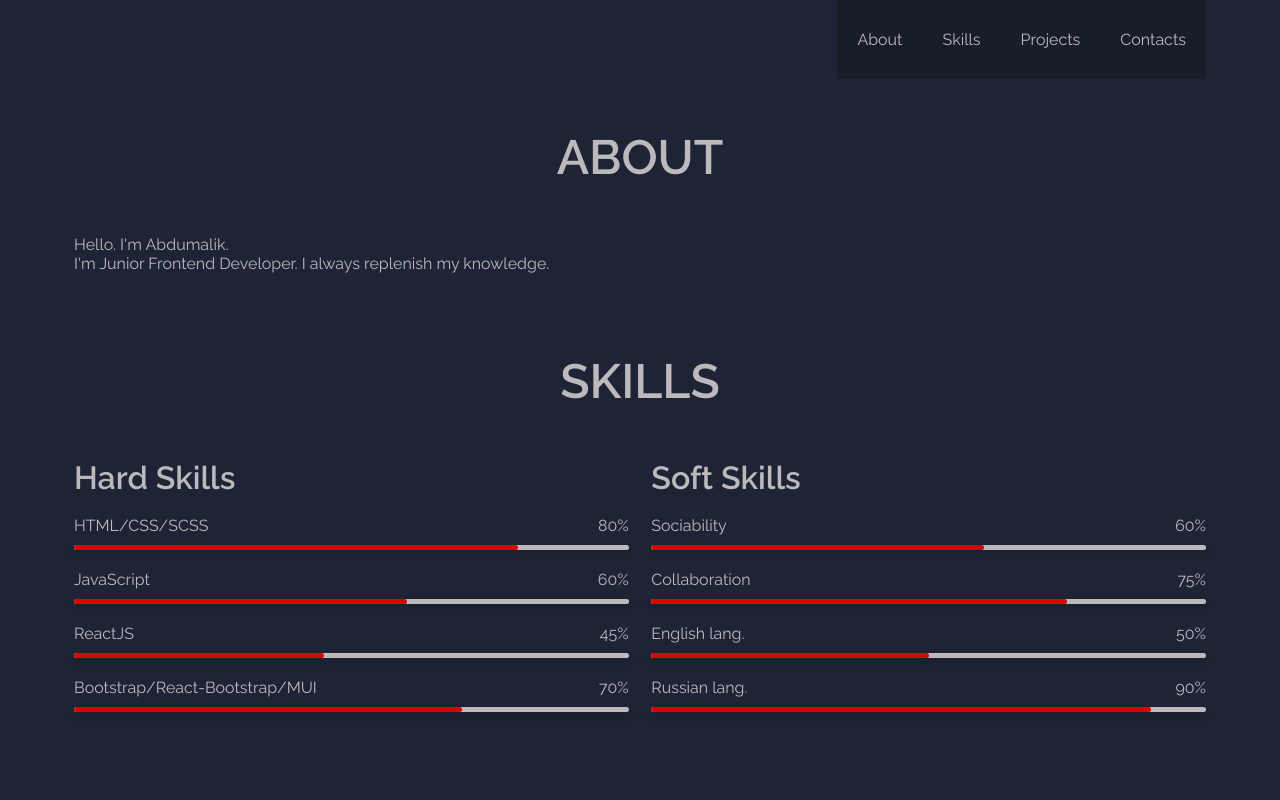
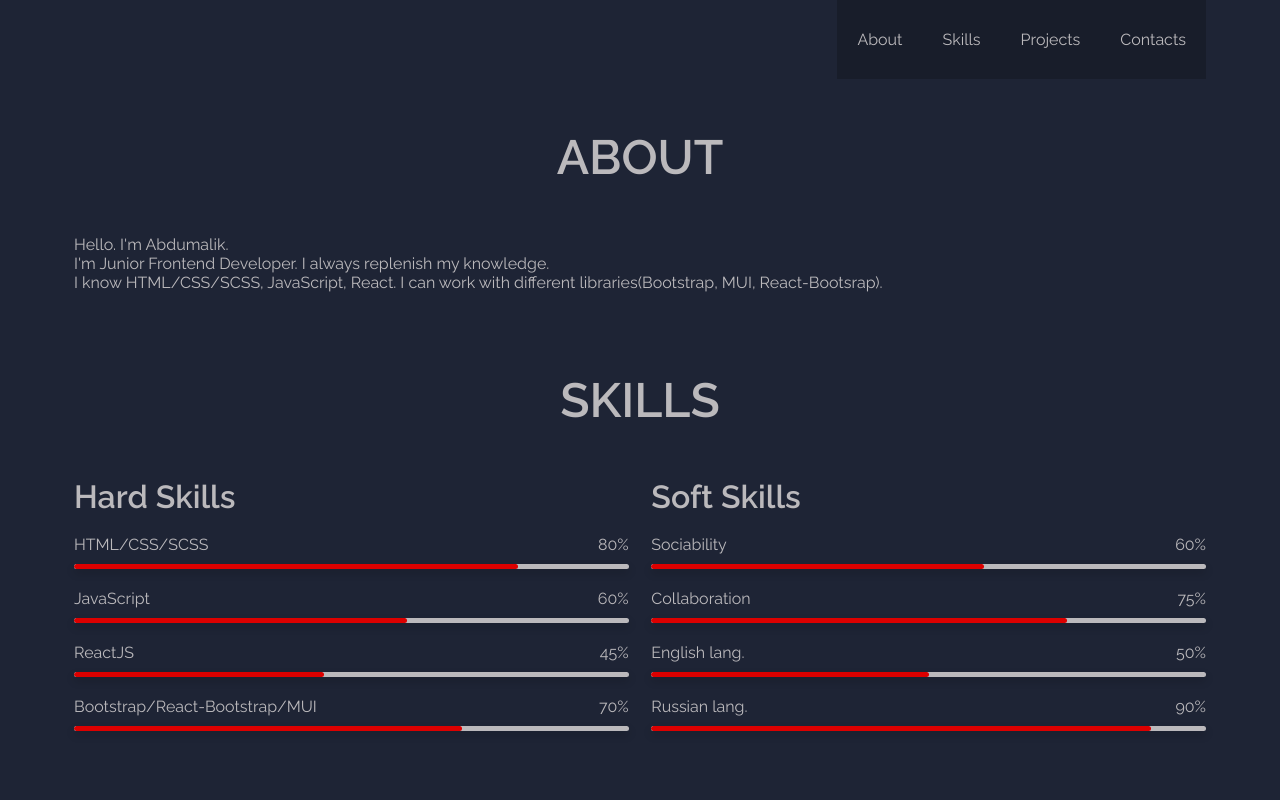
Before and after one commit to Qwery014/Portfolio, a plain HTML site: page index.html in a window 1280 px wide. Shown: the top 800 px of the page. Drawn offline with Linux system fonts and the light colour scheme.

Commit message:
Update index.html

```diff
--- a/index.html
+++ b/index.html
@@ -54,6 +54,8 @@
           Hello. I'm Abdumalik.
           <br>
           I'm Junior Frontend Developer. I always replenish my knowledge.
+          <br>
+          I know HTML/CSS/SCSS, JavaScript, React. I can work with different libraries(Bootstrap, MUI, React-Bootsrap).
         </p>
       </div>
     </div>
```
